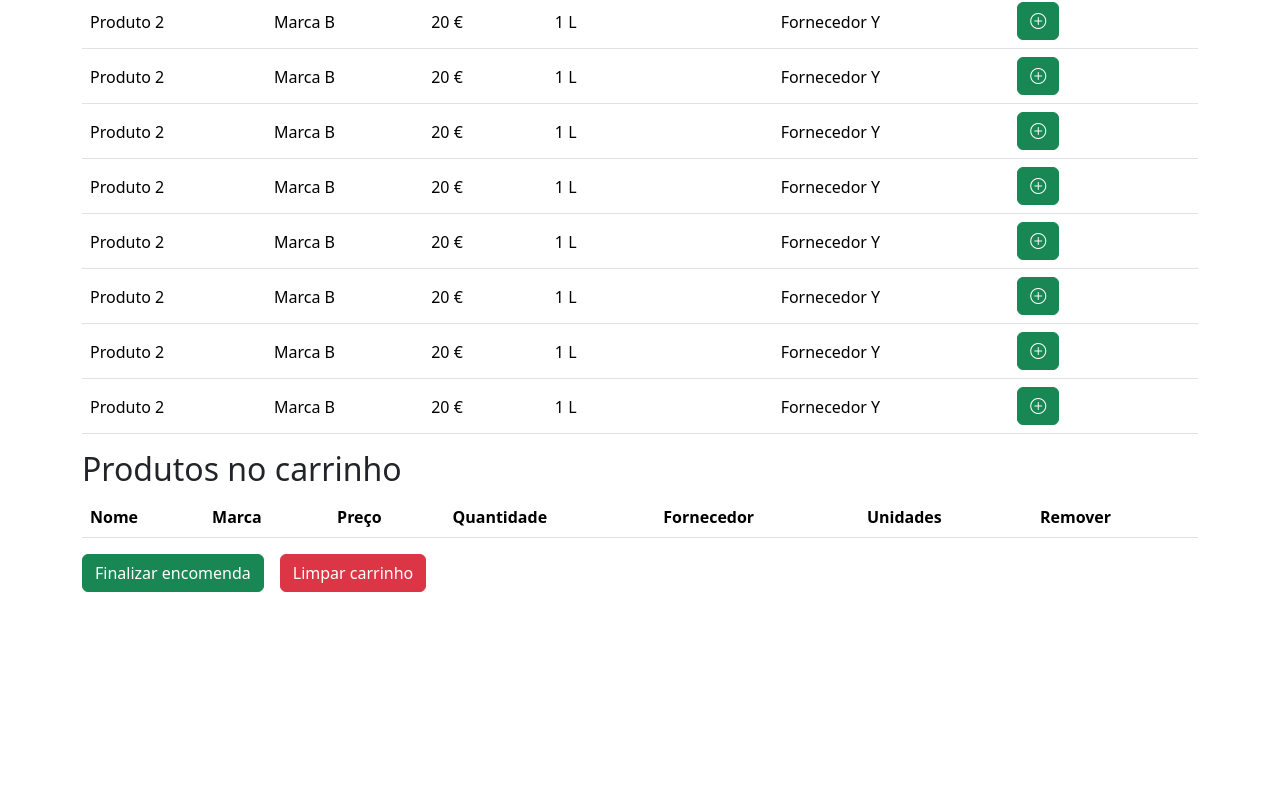
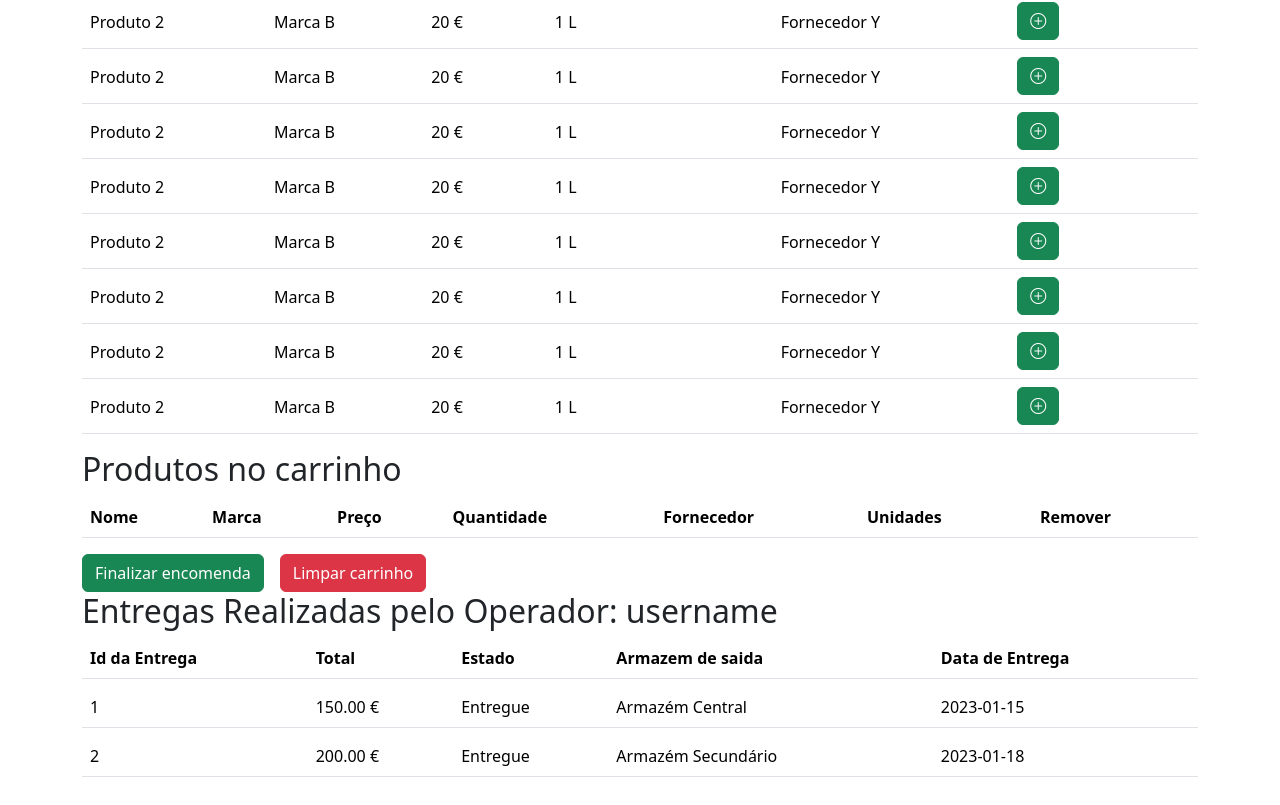
Before and after one commit to R-Crespo/ProjDAE_Client, a Nuxt app: page /clientes/_username in a window 1280 px wide. Shown: the part 401-1206 px from the top of the page. Before the commit the page ends 1025 px from the top, so only its background shows below. Built offline with nearby package versions, Linux system fonts and the light colour scheme.

Commit message:
operator lista prods static

```diff
--- a/pages/clientes/_username/index.vue
+++ b/pages/clientes/_username/index.vue
@@ -61,11 +61,57 @@
       </div>
     </div>
   </div>
+  <div class="container">
+    <div class="row">
+      <div class="col">
+        <h2>Entregas Realizadas pelo Operador: username</h2>
+        <table class="table">
+          <thead>
+          <tr>
+            <th scope="col">Id da Entrega</th>
+            <th scope="col">Total</th>
+            <th scope="col">Estado</th>
+            <th scope="col">Armazem de saida</th>
+            <th scope="col">Data de Entrega</th>
+          </tr>
+          </thead>
+          <tbody>
+          <tr v-for="entrega in entregas" :key="entrega.id">
+            <td class="pt-3">{{ entrega.id }}</td>
+            <td class="pt-3">{{ entrega.total }} €</td>
+            <td class="pt-3">{{ entrega.estado }}</td>
+            <td class="pt-3">{{ entrega.armazem_saida }}</td>
+            <td class="pt-3">{{ entrega.data_de_entrega }}</td>
+          </tr>
+          </tbody>
+        </table>
+      </div>
+    </div>
+  </div>
+
 </template>
 <script setup>
 const config = useRuntimeConfig()
 const api = config.public.API_URL
 //const {data: products, error, refresh} = await useFetch(`${api}/products`)
+const entregas = ref([
+  {
+    id: 1,
+    total: '150.00',
+    estado: 'Entregue',
+    armazem_saida: 'Armazém Central',
+    data_de_entrega: '2023-01-15'
+  },
+  {
+    id: 2,
+    total: '200.00',
+    estado: 'Entregue',
+    armazem_saida: 'Armazém Secundário',
+    data_de_entrega: '2023-01-18'
+  },
+  // ... more static deliveries
+]);
+
 const products = ref([
   { id: 1, nome: 'Produto 1', marca: 'Marca A', preco: '10', fornecedor: 'Fornecedor X', quantidade: "330", medida:"ml" },
   { id: 2, nome: 'Produto 2', marca: 'Marca B', preco: '20',fornecedor: 'Fornecedor Y', quantidade: "1", medida:"L"  },
--- /dev/null
+++ b/pages/operadores/_username/index.vue
@@ -0,0 +1,43 @@
+<template>
+  <div class="container">
+    <div class="row">
+      <div class="col">
+        <h2>Entregas Realizadas pelo Operador: username</h2>
+        <table class="table">
+          <thead>
+          <tr>
+            <th scope="col">Id da Entrega</th>
+            <th scope="col">Total</th>
+            <th scope="col">Estado</th>
+            <th scope="col">Armazem de saida</th>
+            <th scope="col">Data de Entrega</th>
+          </tr>
+          </thead>
+          <tbody>
+          <tr v-for="entrega in entregas" :key="entrega.id">
+            <td class="pt-3">{{ entrega.id }}</td>
+            <td class="pt-3">{{ entrega.total }} €</td>
+            <td class="pt-3">{{ entrega.estado }}</td>
+            <td class="pt-3">{{ entrega.armazem_saida }}</td>
+            <td class="pt-3">{{ entrega.data_de_entrega }}</td>
+          </tr>
+          </tbody>
+        </table>
+      </div>
+    </div>
+  </div>
+</template>
+
+<script setup>
+import { ref } from 'vue';
+
+// Static data for the operator's completed deliveries
+const entregas = ref([
+  { id: 1, total: '120.50', estado: 'Entregue', armazem_saida: 'Central', data_de_entrega: '15/12/2022' },
+  // Add more static deliveries as needed
+]);
+</script>
+
+<style scoped>
+/* Add any styles you need for this page */
+</style>
```
